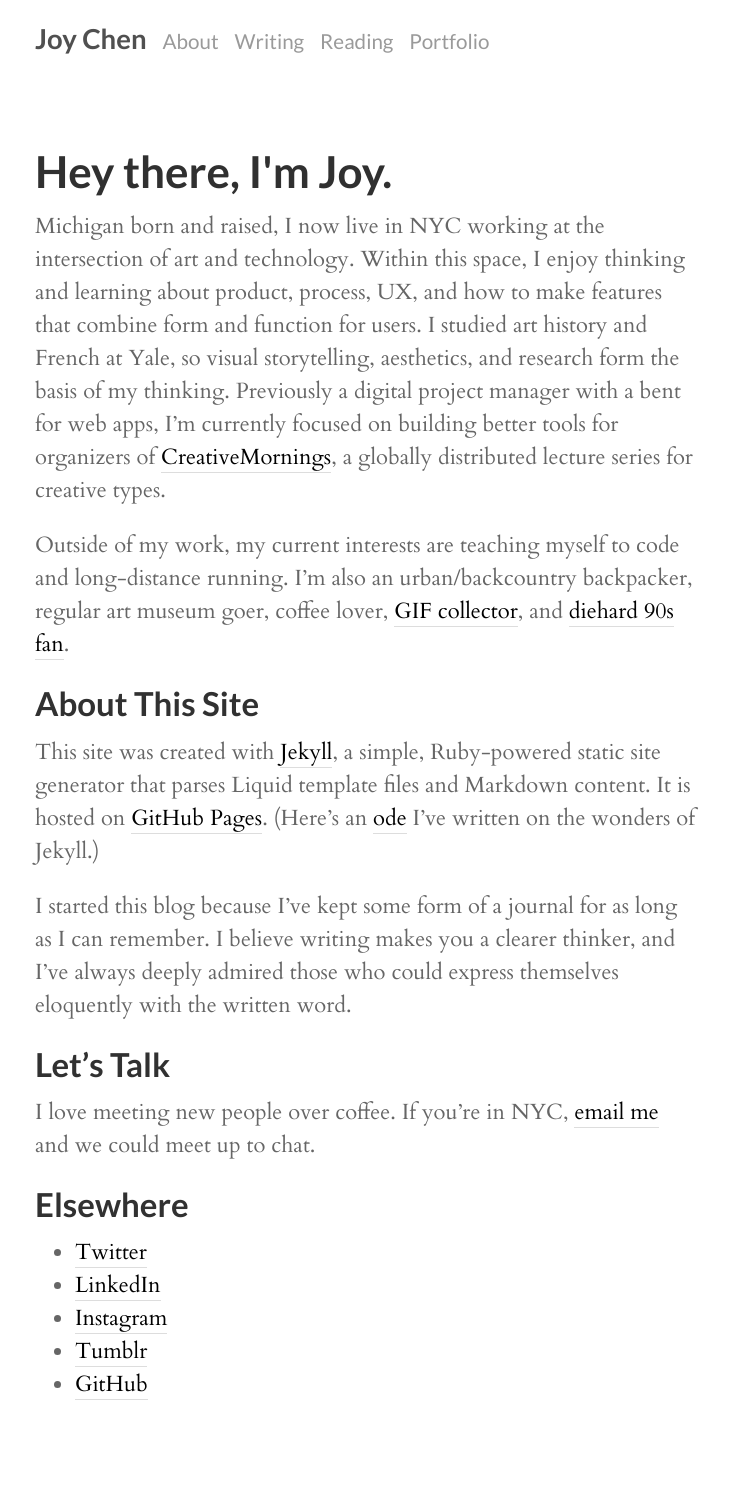
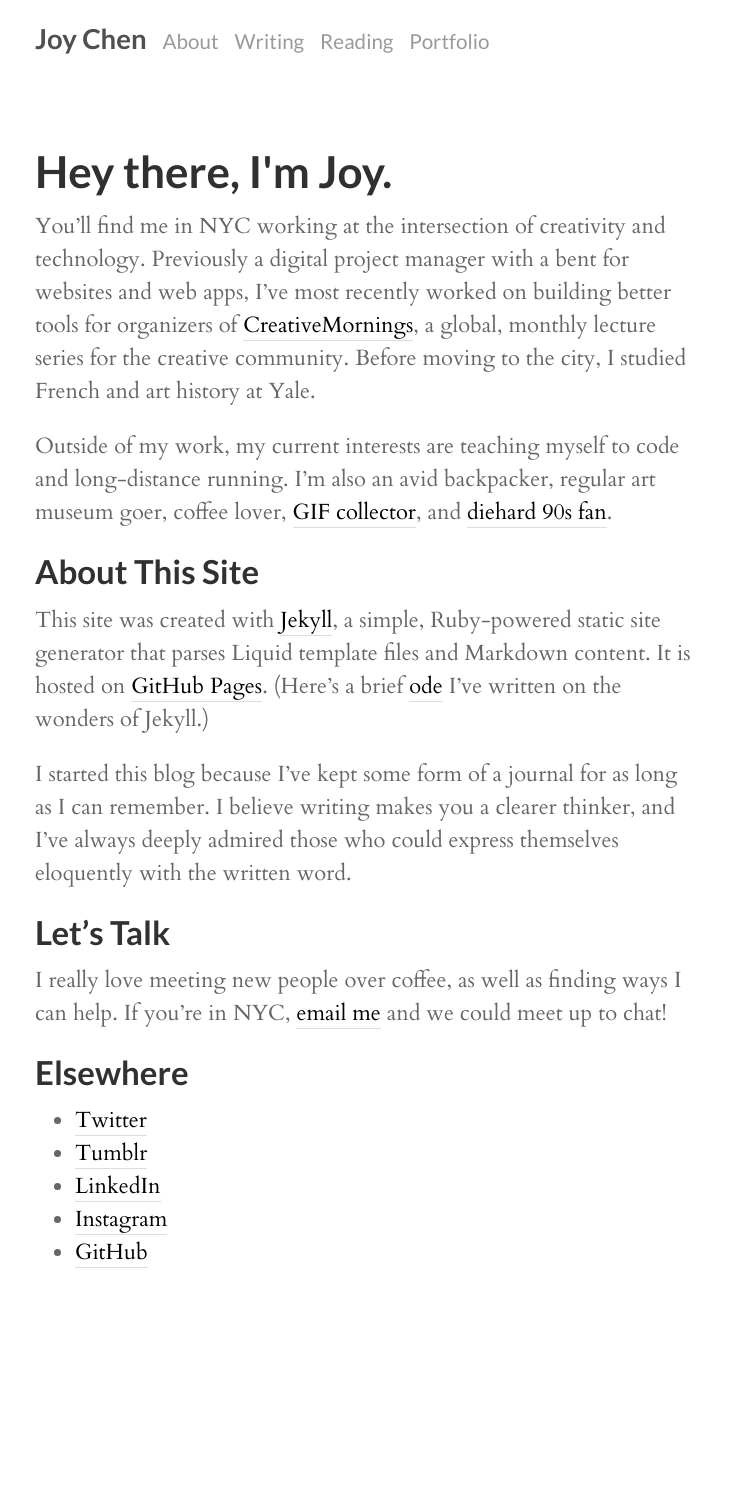
Before and after one commit to joyvchen/joyvchen.github.io, a Jekyll site: the page built from about.md, in a window 1280 px wide. Shown: the whole page, without its empty margins (275-1004 px from the left). Built offline with Jekyll 4.4.1, drawn with Linux system fonts in a browser that asks for light colours; nearby versions of some CDN libraries; Markdown is read by kramdown in place of the engine named in the settings; after the commit the page ends 1357 px from its top, so only the background shows below that.

Commit message:
copy update

```diff
--- a/about.md
+++ b/about.md
@@ -2,24 +2,24 @@
 layout: page
 title: Hey there, I'm Joy.
 ---
-Michigan born and raised, I now live in NYC working at the intersection of art and technology. Within this space, I enjoy thinking and learning about product, process, UX, and how to make features that combine form and function for users. I studied art history and French at Yale, so visual storytelling, aesthetics, and research form the basis of my thinking. Previously a digital project manager with a bent for web apps, I'm currently focused on building better tools for organizers of <a href="http://creativemornings.com" target="_blank">CreativeMornings</a>, a globally distributed lecture series for creative types.
+You'll find me in NYC working at the intersection of creativity and technology. Previously a digital project manager with a bent for websites and web apps, I've most recently worked on building better tools for organizers of <a href="http://creativemornings.com" target="_blank">CreativeMornings</a>, a global, monthly lecture series for the creative community. Before moving to the city, I studied French and art history at Yale.
 
-Outside of my work, my current interests are teaching myself to code and long-distance running. I'm also an urban/backcountry backpacker, regular art museum goer, coffee lover, <a href="http://fernygifs.tumblr.com" target="_blank">GIF collector</a>, and <a href="https://www.youtube.com/watch?v=ryDOy3AosBw&feature=kp" target="_blank">diehard 90s fan</a>.
+Outside of my work, my current interests are teaching myself to code and long-distance running. I'm also an avid backpacker, regular art museum goer, coffee lover, <a href="http://fernygifs.tumblr.com" target="_blank">GIF collector</a>, and <a href="https://www.youtube.com/watch?v=ryDOy3AosBw&feature=kp" target="_blank">diehard 90s fan</a>.
 
 ## About This Site
 
-This site was created with <a href="http://jekyllrb.com" target="_blank">Jekyll</a>, a simple, Ruby-powered static site generator that parses Liquid template files and Markdown content. It is hosted on <a href="http://pages.github.com" target="_blank">GitHub Pages</a>. (Here's an <a href="/2014/07/18/starting-anew-with-jekyll/">ode</a> I've written on the wonders of Jekyll.)
+This site was created with <a href="http://jekyllrb.com" target="_blank">Jekyll</a>, a simple, Ruby-powered static site generator that parses Liquid template files and Markdown content. It is hosted on <a href="http://pages.github.com" target="_blank">GitHub Pages</a>. (Here's a brief <a href="/2014/07/18/starting-anew-with-jekyll/">ode</a> I've written on the wonders of Jekyll.)
 
 I started this blog because I've kept some form of a journal for as long as I can remember. I believe writing makes you a clearer thinker, and I've always deeply admired those who could express themselves eloquently with the written word.
 
 ## Let's Talk
 
-I love meeting new people over coffee. If you're in NYC, <a href="mailto:chenjoyv@gmail.com" target="_blank">email me</a> and we could meet up to chat.
+I really love meeting new people over coffee, as well as finding ways I can help. If you're in NYC, <a href="mailto:chenjoyv@gmail.com" target="_blank">email me</a> and we could meet up to chat!
 
 ## Elsewhere
 
 * <a href="http://twitter.com/chenjoyv" target="_blank">Twitter</a>
+* <a href="http://jeyohwhy.tumblr.com" target="_blank">Tumblr</a>
 * <a href="http://linkedin.com/in/joyvchen" target="_blank">LinkedIn</a>
 * <a href="http://instagram.com/jeyohwhy" target="_blank">Instagram</a>
-* <a href="http://jeyohwhy.tumblr.com" target="_blank">Tumblr</a>
 * <a href="http://github.com/joyvchen" target="_blank">GitHub</a>
```
Also changed, not shown: reading.md (+1 -1 lines).
